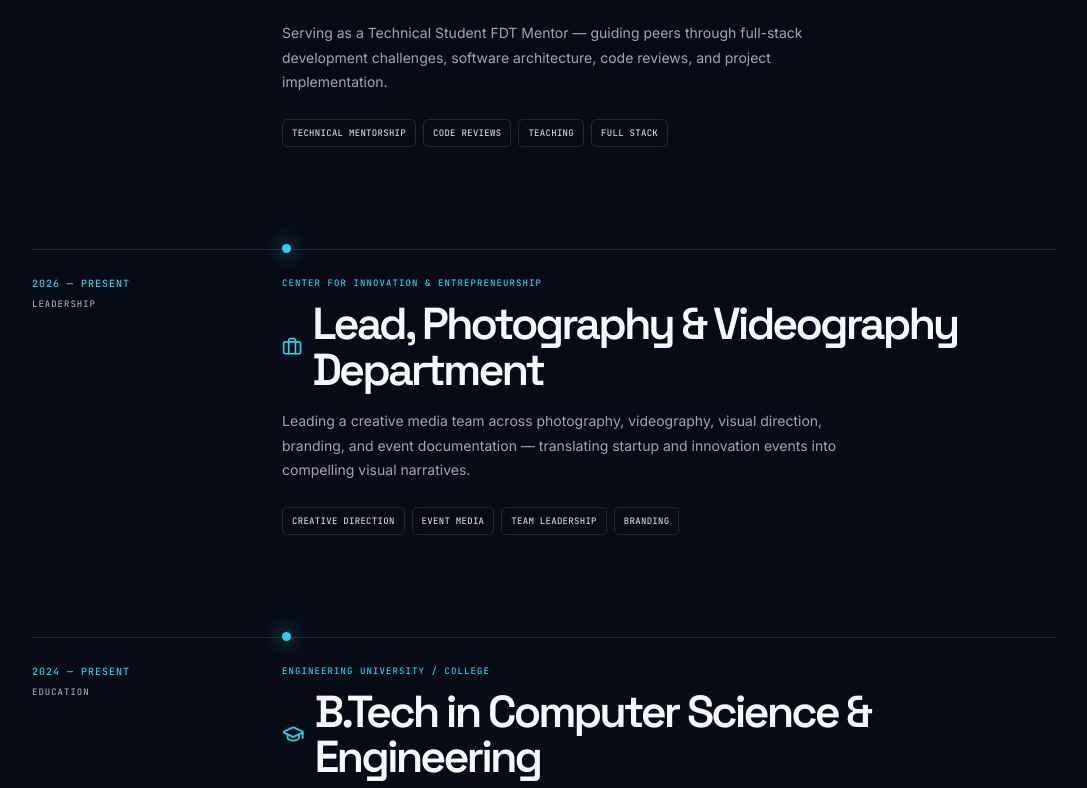
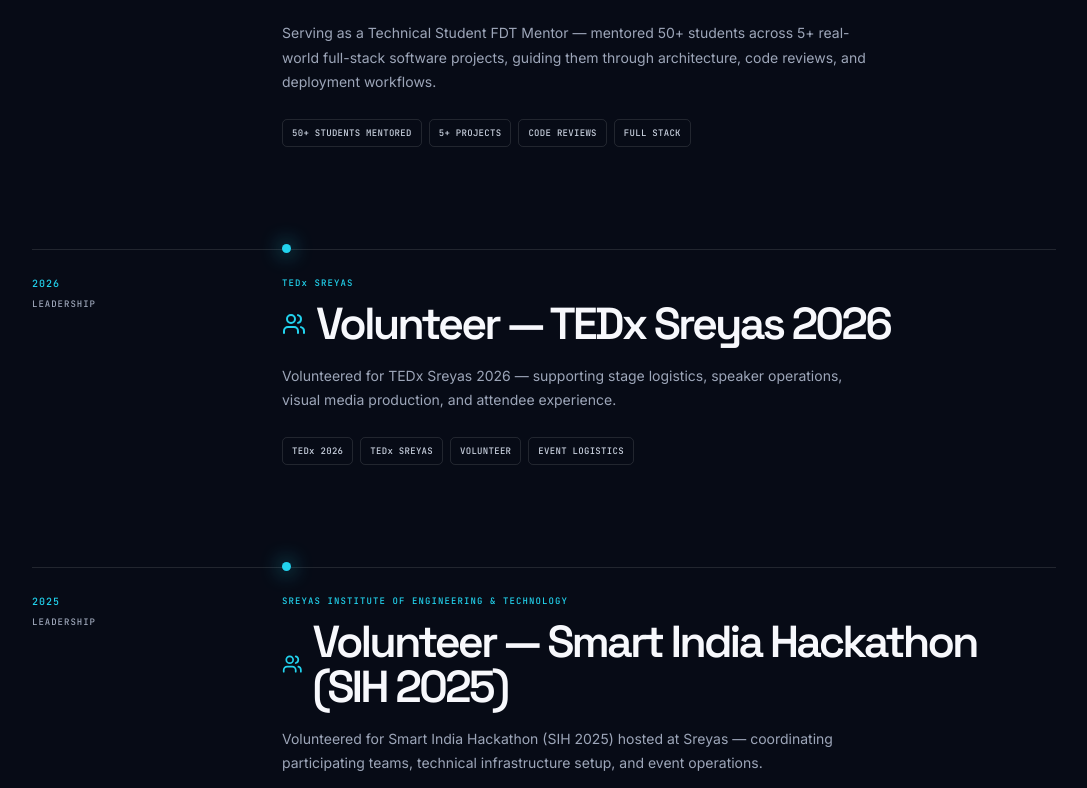
Before and after one commit to rishith-reddy-git/Portfolio, a Next.js app: page / in a window 1280 px wide. Shown: the part 2672-3460 px from the top of the page, without its empty margins (96-1183 px from the left). Built offline with nearby package versions, Linux system fonts and the light colour scheme.

Commit message:
Add FDT mentorship metrics (50+ students, 5+ projects) and SIH 2025 / TEDx Sreyas 2026 volunteering

```diff
--- a/data/portfolio.ts
+++ b/data/portfolio.ts
@@ -77,9 +77,27 @@
     category: "ACHIEVEMENT",
     role: "Technical Student FDT Mentor",
     organization: "FDT MENTORSHIP PROGRAM",
-    description: "Serving as a Technical Student FDT Mentor — guiding peers through full-stack development challenges, software architecture, code reviews, and project implementation.",
-    tags: ["TECHNICAL MENTORSHIP", "CODE REVIEWS", "TEACHING", "FULL STACK"],
+    description: "Serving as a Technical Student FDT Mentor — mentored 50+ students across 5+ real-world full-stack software projects, guiding them through architecture, code reviews, and deployment workflows.",
+    tags: ["50+ STUDENTS MENTORED", "5+ PROJECTS", "CODE REVIEWS", "FULL STACK"],
     icon: GraduationCap,
+  },
+  {
+    period: "2026",
+    category: "LEADERSHIP",
+    role: "Volunteer — TEDx Sreyas 2026",
+    organization: "TEDx SREYAS",
+    description: "Volunteered for TEDx Sreyas 2026 — supporting stage logistics, speaker operations, visual media production, and attendee experience.",
+    tags: ["TEDx 2026", "TEDx SREYAS", "VOLUNTEER", "EVENT LOGISTICS"],
+    icon: Users,
+  },
+  {
+    period: "2025",
+    category: "LEADERSHIP",
+    role: "Volunteer — Smart India Hackathon (SIH 2025)",
+    organization: "SREYAS INSTITUTE OF ENGINEERING & TECHNOLOGY",
+    description: "Volunteered for Smart India Hackathon (SIH 2025) hosted at Sreyas — coordinating participating teams, technical infrastructure setup, and event operations.",
+    tags: ["SIH 2025", "SMART INDIA HACKATHON", "VOLUNTEER", "HACKATHON LOGISTICS"],
+    icon: Users,
   },
   {
     period: "2026 — PRESENT",
@@ -167,7 +185,23 @@
         subheading: "FDT Mentorship Program",
         period: "Present",
         details: [
-          "Mentoring student developers in full-stack architecture, code quality, software design, and project execution."
+          "Mentored 50+ students across 5+ real-world full-stack software projects, guiding them in software architecture, code quality, and deployment."
+        ]
+      },
+      {
+        heading: "Volunteer — TEDx Sreyas 2026",
+        subheading: "TEDx Sreyas",
+        period: "2026",
+        details: [
+          "Coordinated stage logistics, media production, speaker management, and attendee flow for TEDx Sreyas 2026."
+        ]
+      },
+      {
+        heading: "Volunteer — Smart India Hackathon (SIH 2025)",
+        subheading: "Sreyas Institute of Engineering & Technology",
+        period: "2025",
+        details: [
+          "Supported hackathon logistics, hardware setup, participant assistance, and technical operations for SIH 2025 at Sreyas."
         ]
       }
     ]
```
